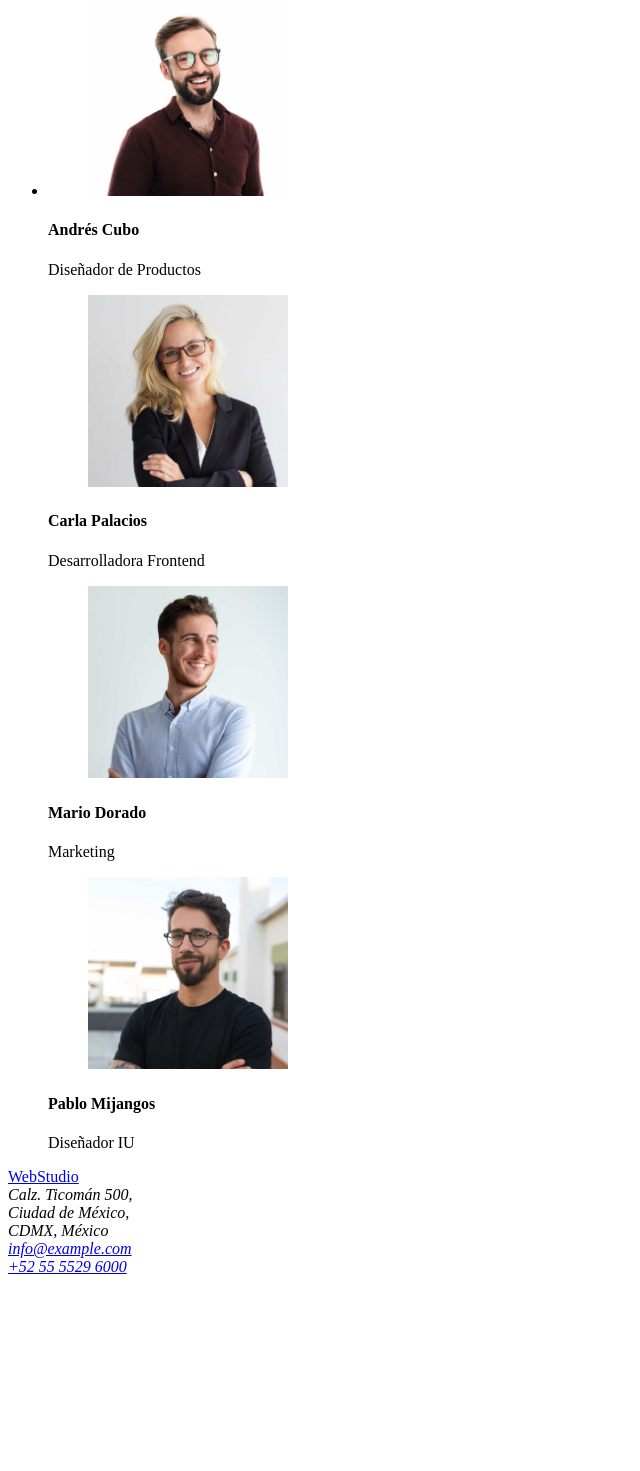
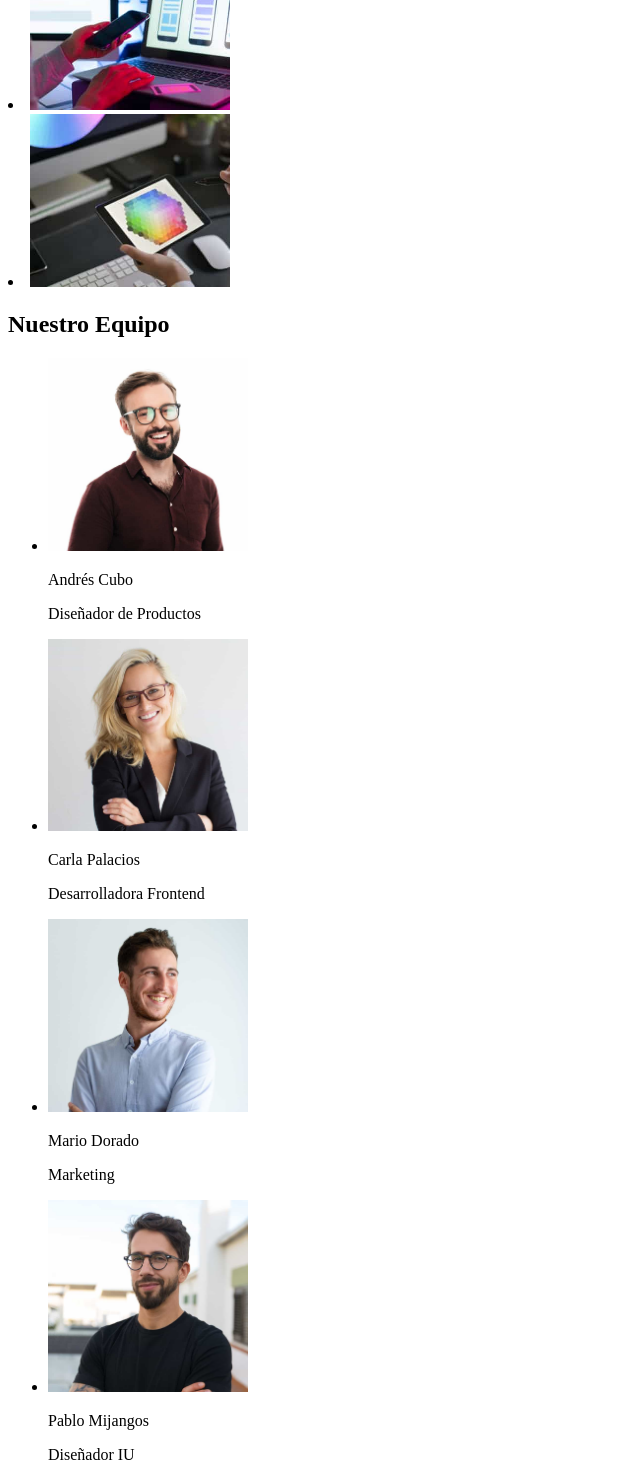
Before and after one commit to NandoZemog/goit-markup-hw-01, a plain HTML site: page index.html in a window 1280 px wide. Shown: the part 749-2220 px from the top of the page, without its empty margins (0-640 px from the left). Before the commit the page ends 2033 px from the top, so only its background shows below. Drawn offline with Linux system fonts and the light colour scheme.

Commit message:
Estructur master

```diff
--- a/index.html
+++ b/index.html
@@ -40,23 +40,46 @@
     </ul>
     <h2>A qué nos dedicamos</h2>
     <li>
-    <img src="/imagenes/imagen.jpg" alt="mesa de trabajo" width="200">
-    <img src="/imagenes/imagen (1).jpg" alt="creacion app" width="200">
-    <img src="/imagenes/imagen (2).jpg" alt="diseño" width="200">
+        <img src="/images/image1.jpg" alt="mesa de trabajo" width="200">
     </li>
+    <li>
+        <img src="/images/image2.jpg" alt="creacion app" width="200">
+    </li>
+    <li>
+        <img src="/images/image3.jpg" alt="diseño" width="200">
+    </li>
+
     </section>
     <section class="nuestro equipo">
         <h2>Nuestro Equipo</h2>
         <ul>
             <li>
-                <figure><img src="/imagenes/imagen 4.jpg" alt="Andrés Cubo" width="200"></figure>
-                <figcaption><h4>Andrés Cubo</h4> Diseñador de Productos</figcaption>
-                <figure><img src="/imagenes/imagen 1.jpg" alt="Carla Palacios" width="200"></figure>
-                <figcaption><h4>Carla Palacios</h4> Desarrolladora Frontend</figcaption>
-                <figure><img src="/imagenes/imagen 2.jpg" alt="Mario Dorado" width="200"></figure>
-                <figcaption><h4>Mario Dorado</h4> Marketing</figcaption>
-                <figure><img src="/imagenes/imagen 3.jpg" alt="Pablo Mijangos" width="200"></figure>
-                <figcaption><h4>Pablo Mijangos</h4> Diseñador IU </figcaption>
+                <div>
+                    <img src="/images/image-1.jpg" alt="Andrés Cubo" width="200">
+                    <p>Andrés Cubo</p>
+                    <p>Diseñador de Productos</p>
+                </div>
+            </li>
+            <li>
+                <div>
+                    <img src="/images/image-2.jpg" alt="Carla Palacios" width="200">
+                    <p>Carla Palacios</p>
+                    <p>Desarrolladora Frontend</p>
+                </div>
+            </li>
+            <li>
+                <div>
+                    <img src="/images/image-3.jpg" alt="Mario Dorado" width="200">
+                    <p>Mario Dorado</p>
+                    <p>Marketing</p>
+                </div>
+            </li>
+            <li>
+                <div>
+                    <img src="/images/image-4.jpg" alt="Pablo Mijangos" width="200">
+                    <p>Pablo Mijangos</p>
+                    <p>Diseñador IU</p>
+                </div>
             </li>
         </ul>
     </section>
```
Also changed, not shown: images/image-1.jpg (renamed from imagenes/imagen 4.jpg), images/image-2.jpg (renamed from imagenes/imagen 1.jpg), images/image-3.jpg (renamed from imagenes/imagen 2.jpg), images/image-4.jpg (renamed from imagenes/imagen 3.jpg), images/image1.jpg (renamed from imagenes/imagen.jpg), images/image2.jpg (renamed from imagenes/imagen (1).jpg), images/image3.jpg (renamed from imagenes/imagen (2).jpg).
